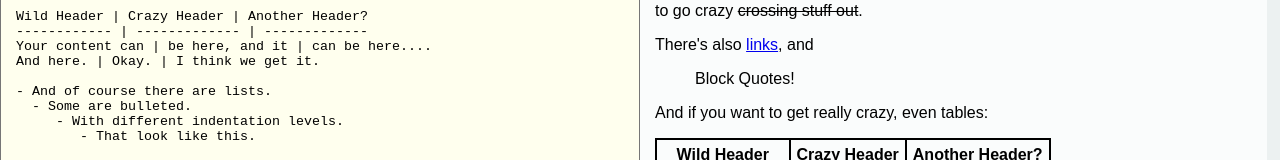
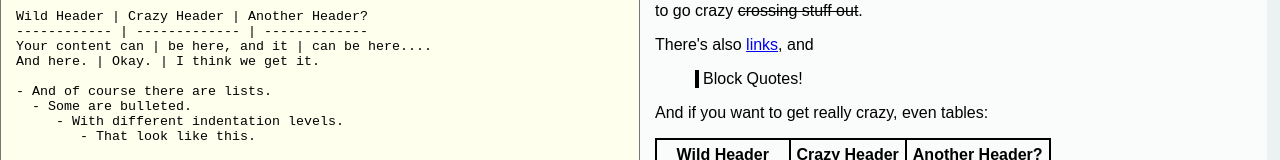
Before and after one commit to Oyelowo/markdown_previewer, a React (Create React App) app: page / in a window 1280 px wide. Shown: the part 463-623 px from the top of the page. Built offline with nearby package versions, Linux system fonts and the light colour scheme; a web font is replaced by a local one.

Commit message:
minor fix

```diff
--- a/src/App.css
+++ b/src/App.css
@@ -1,5 +1,5 @@
-body{
-  background: 	rgb(236, 241, 241);
+body {
+  background: rgb(236, 241, 241);
 }
 
 .SplitScreen {
@@ -7,8 +7,6 @@ body{
   overflow: hidden;
   height: 100vh;
 }
-
-
 
 .HideEditor {
   display: none
@@ -28,6 +26,13 @@ th {
   padding: 6px;
 }
 
+blockquote {
+  border-left: 4px solid black;
+  padding-left: 4px;
+}
+
+
+
 pre,
 code {
   background: rgb(228, 224, 224);
```
